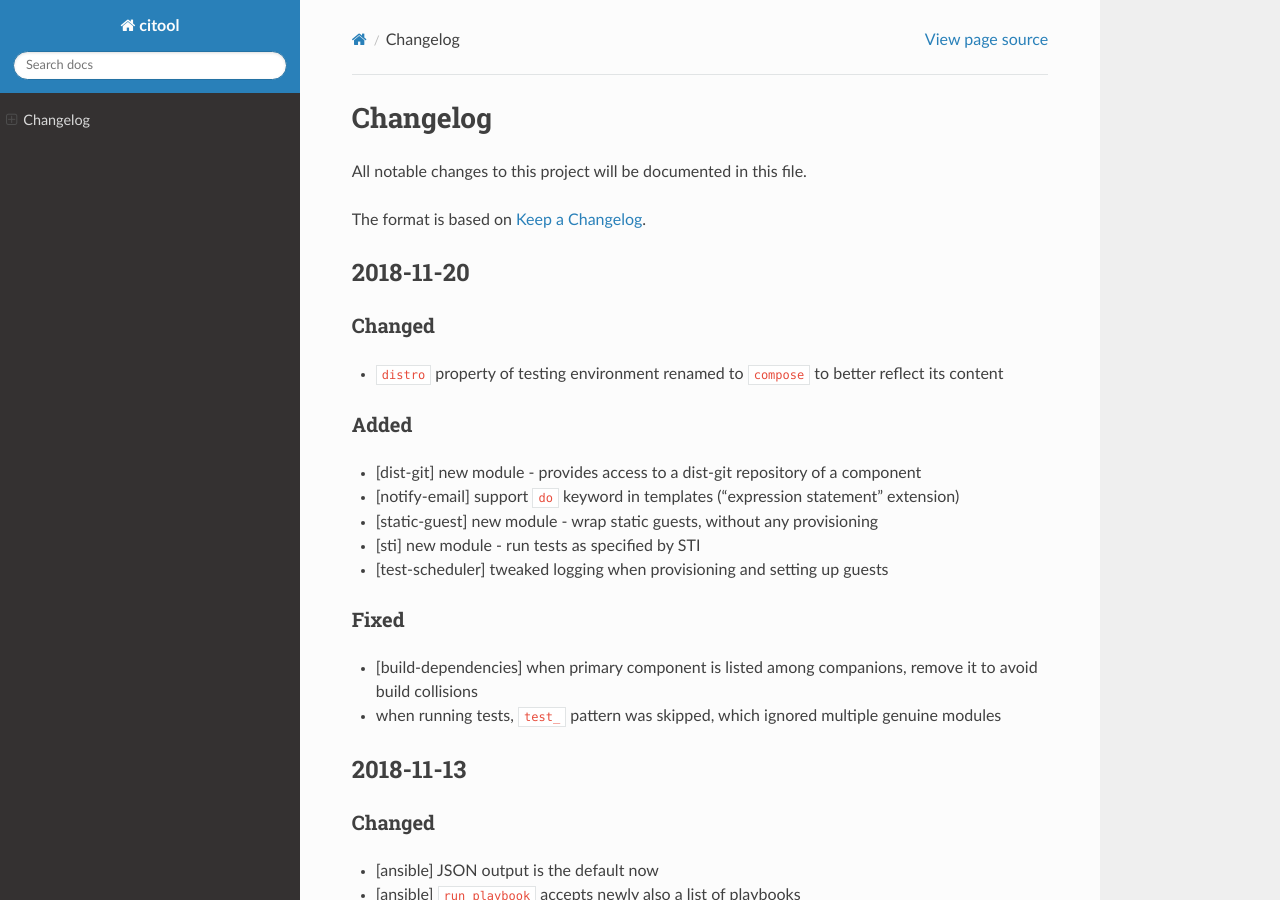
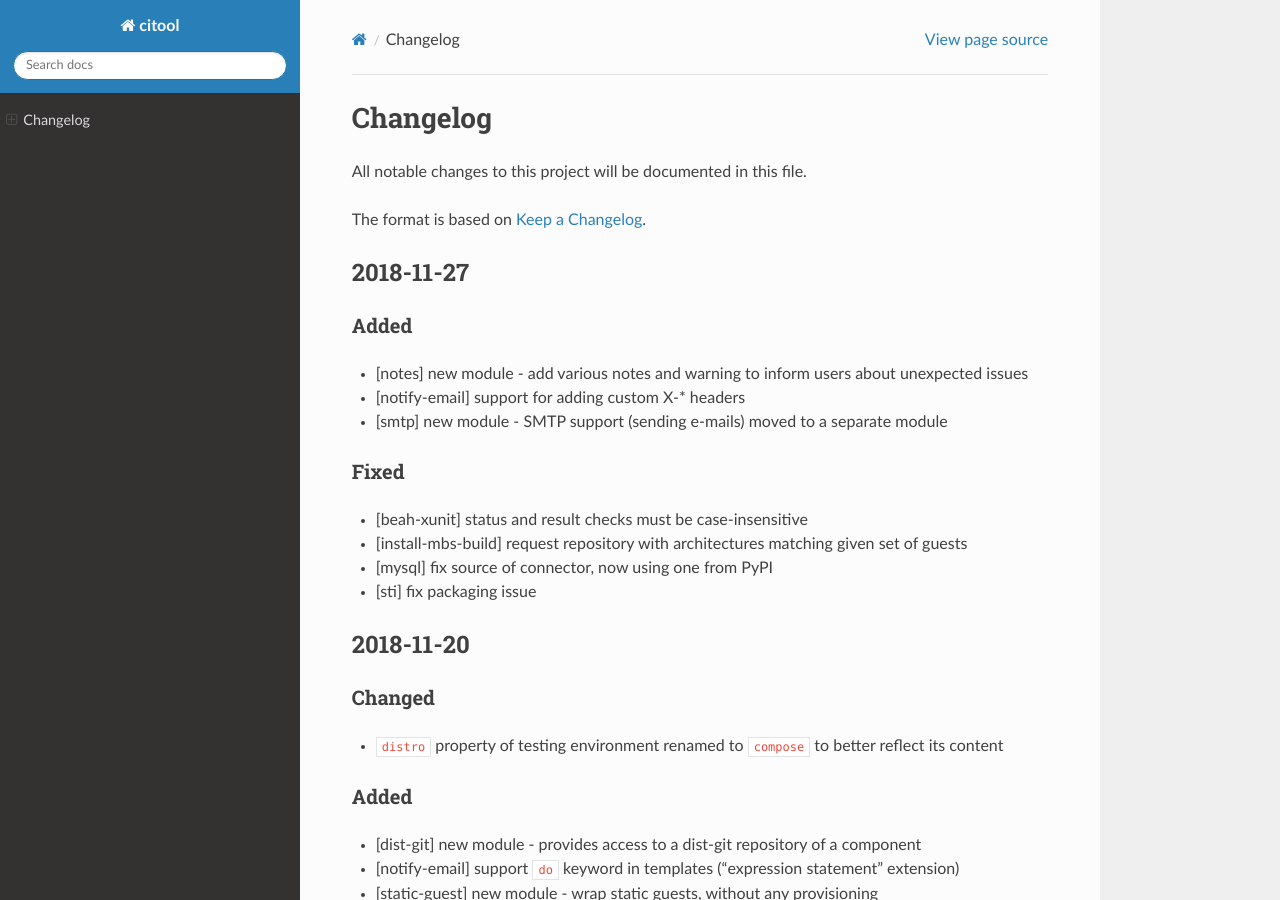
Before and after one commit to guy9050/gluetool, a Sphinx documentation site: the page built from docs/source/CHANGELOG.rst, in a window 1280 px wide and 900 px high. Built offline with Sphinx 7.4.7 and the Read the Docs theme 2.0.0, drawn with Linux system fonts in a browser that asks for light colours.

Commit message:
Changelog update for 2018-11-27 release

```diff
--- a/docs/source/CHANGELOG.rst
+++ b/docs/source/CHANGELOG.rst
@@ -4,6 +4,25 @@ Changelog
 All notable changes to this project will be documented in this file.
 
 The format is based on `Keep a Changelog <https://keepachangelog.com/en/1.0.0/>`_.
+
+2018-11-27
+----------
+
+Added
+~~~~~
+
+- [notes] new module - add various notes and warning to inform users about unexpected issues
+- [notify-email] support for adding custom X-* headers
+- [smtp] new module - SMTP support (sending e-mails) moved to a separate module
+
+
+Fixed
+~~~~~
+
+- [beah-xunit] status and result checks must be case-insensitive
+- [install-mbs-build] request repository with architectures matching given set of guests
+- [mysql] fix source of connector, now using one from PyPI
+- [sti] fix packaging issue
 
 
 2018-11-20
```
